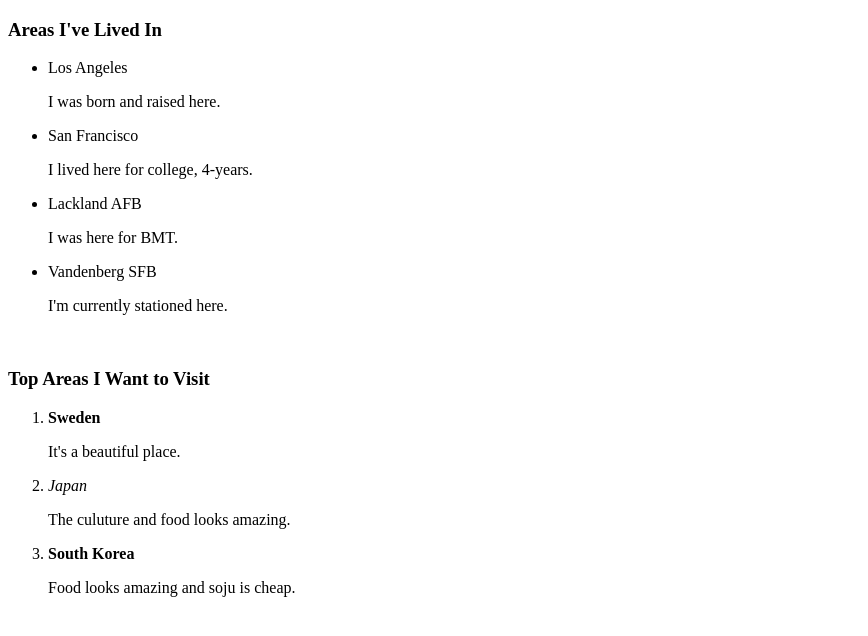
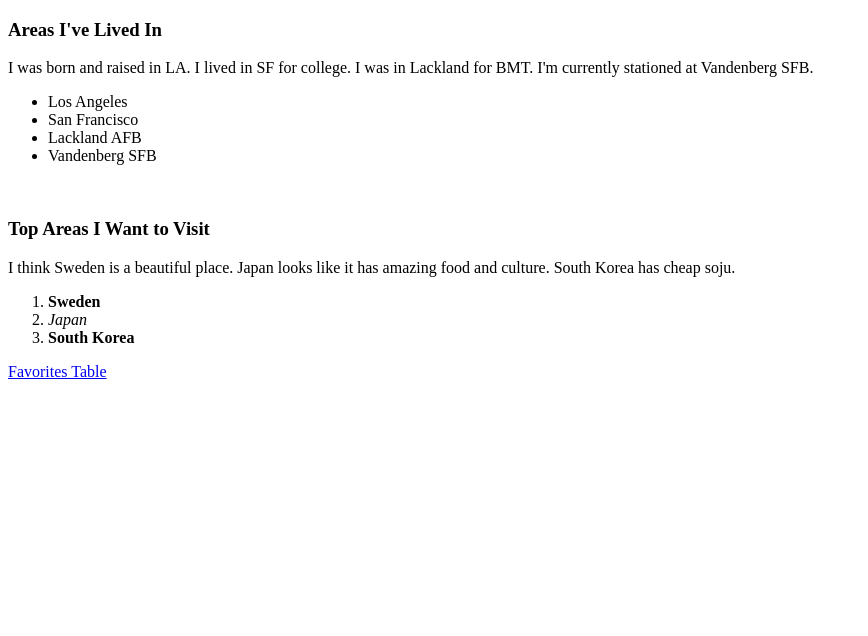
Before and after one commit to dwu05/HTML-index-exercises, a plain HTML site: page index.html in a window 1280 px wide. Shown: the whole page, without its empty margins (0-868 px from the left). Drawn offline with Linux system fonts and the light colour scheme.

Commit message:
created favorite animal table and added url to it on index.html

```diff
--- a/index.html
+++ b/index.html
@@ -7,39 +7,21 @@
     </head>
     <body>
       <h3>Areas I've Lived In</h3>
-      <ul>
-        <li>Los Angeles
-          <span class="firstArea"></span>
-        </li>
-          <p>I was born and raised here.</p>
-        <li>San Francisco
-          <span class="secondArea"></span>
-        </li>
-          <p>I lived here for college, 4-years.</p>
-        <li>Lackland AFB
-          <span class="thirdArea"></span>
-        </li>
-          <p>I was here for BMT.</p>
-        <li>Vandenberg SFB
-          <span class="fourthArea"></span>
-        </li>
-          <p>I'm currently stationed here.</p>
-      </ul>
+        <p>I was born and raised in LA. I lived in SF for college. I was in Lackland for BMT. I'm currently stationed at Vandenberg SFB.</p>
+          <ul>
+            <li>Los Angeles <span class="firstArea"></span> </li>
+            <li>San Francisco <span class="secondArea"></span> </li>
+            <li>Lackland AFB <span class="thirdArea"></span> </li>
+            <li>Vandenberg SFB <span class="fourthArea"></span> </li>
+          </ul>
       <br>
       <h3>Top Areas I Want to Visit</h3>
-        <ol>
-          <li>
-            <strong>Sweden</strong>
-          </li>
-            <p>It's a beautiful place.</p>
-          <li>
-            <em>Japan</em>
-          </li>
-            <p>The culuture and food looks amazing.</p>
-          <li>
-            <strong>South Korea</strong>
-          </li>
-            <p>Food looks amazing and soju is cheap.</p>
-        </ol>
+        <p>I think Sweden is a beautiful place. Japan looks like it has amazing food and culture. South Korea has cheap soju.</p>
+          <ol>
+            <li> <strong>Sweden</strong> </li>
+            <li> <em>Japan</em> </li>
+            <li> <strong>South Korea</strong> </li>
+          </ol>
+      <a href="/Users/Daryl/code/html-exercise/favorites.html">Favorites Table</a>
     </body>
 </html>
```
Also changed, not shown: favorites.html (added, +25 -0 lines).
